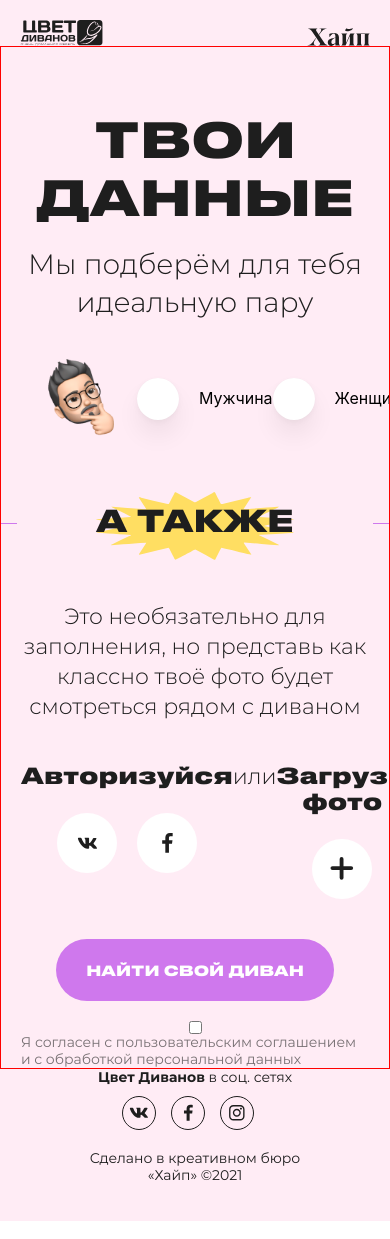
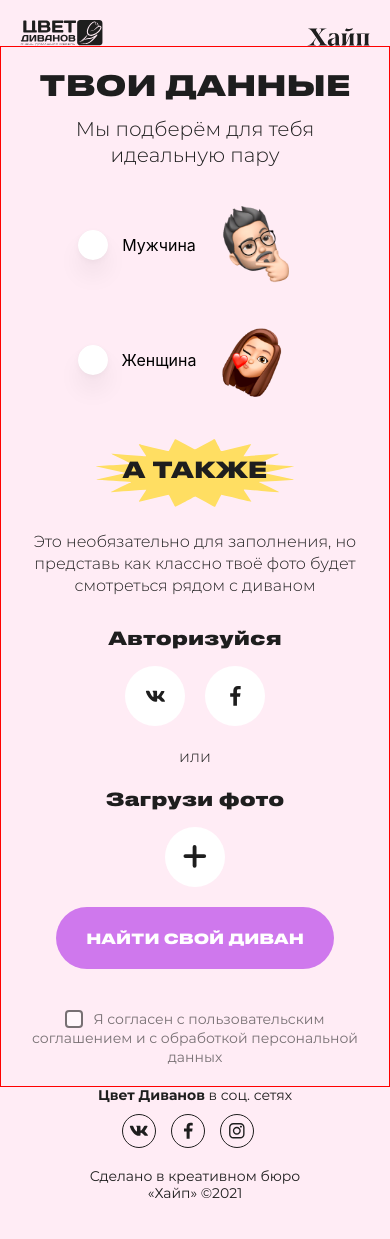
Before and after one commit to DianaIvanovna/color-of-sofas, a React app: page /settings in a window 390 px wide. Built offline with nearby package versions, Linux system fonts and the light colour scheme.

Commit message:
feact: adaptive section settings

```diff
--- a/src/pages/settings/settings.js
+++ b/src/pages/settings/settings.js
@@ -59,8 +59,10 @@ export default class Settings extends Component {
         </div>
         <button className={classes.button}>Найти свой диван</button>
 
-        <input className={classes.input__checkbox} type="checkbox" id="agreeInput" name="agreeInput" value="false" form="userForm"></input>
-        <label htmlFor="agreeInput" className={classes.input__agree}>Я согласен с пользовательским соглашением и с обработкой персональной данных </label>
+        <div className={classes.input__checkbox}>
+          <input type="checkbox" id="agreeInput" name="agreeInput" value="false" form="userForm"></input>
+          <label htmlFor="agreeInput" className={classes.input__agree}>Я согласен с пользовательским соглашением и с обработкой персональной данных </label>
+        </div>
 
       </section>
     )
--- a/src/pages/settings/settings.module.scss
+++ b/src/pages/settings/settings.module.scss
@@ -3,7 +3,7 @@
 .settings {
   @include margins;
   width: 100%;
-  max-width: 780px;
+  max-width: 1020px;
   height: 100%;
   display:flex;
   flex-direction: column;
@@ -21,6 +21,11 @@
   color: $text-color;
   margin: 62px 0 20px;
 
+
+  @media screen and (max-width:650px){
+    @include fontDrukCy( 28px, 34px);
+    margin: 20px 0 15px;
+  }
 }
 
 .subtitle {
@@ -28,6 +33,10 @@
   text-align: center;
   color: $text-color;
   margin: 0;
+
+  @media screen and (max-width:650px){
+    @include fontValueMontserrat(normal, 300, 20px, 26px);
+  }
 }
 
 .form {
@@ -36,6 +45,11 @@
   justify-content: space-around;
   width: 100%;
   margin: 20px 35px;
+
+  @media screen and (max-width:650px){
+    flex-direction: column;
+    align-items: center;
+  }
 }
 
 .form__image{
@@ -46,6 +60,16 @@
 .input {
   display: flex;
   align-items: center;
+
+  @media screen and (max-width:650px){
+    width: max-content;
+
+    &:first-of-type{
+      .form__image {
+        order: 3;
+      }
+    }
+  }
 }
 
 .input__agree {
@@ -53,12 +77,6 @@
   color: $text-color;
   opacity: 0.6;
 }
-
-// СТИЛИ ЧЕКБОКС
-
-
-
-
 
 // СТИЛИ ДЛЯ РАДИОКНОПКИ
 .radioButton {
@@ -71,6 +89,9 @@
 	position: relative;
 	padding: 0 0 0 62px;
 	cursor: pointer;
+  @media screen and (max-width:650px){
+    padding: 0 0 0 44px;
+  }
 }
 .radioButton + label:before {
 	content: '';
@@ -82,6 +103,11 @@
 	box-shadow: 0px 16px 24px rgba(0, 0, 0, 0.06), 0px 2px 6px rgba(0, 0, 0, 0.04), 0px 0px 1px rgba(0, 0, 0, 0.04);
 	border-radius: 50%;
 	background: #FFF;
+  @media screen and (max-width:650px){
+    top: -6px;
+    width: 30px;
+    height: 30px;
+  }
 }
 .radioButton + label:after {
 	content: '';
@@ -94,19 +120,95 @@
 	background: $border-attention;
 	opacity: 0;
 	transition: .2s;
+  @media screen and (max-width:650px){
+    top: 2px;
+	  left: 8px;
+    width: 14px;
+    height: 14px;
+  }
 }
 .radioButton:checked + label:after {
 	opacity: 1;
+}
+
+// СТИЛИ ЧЕКБОКС
+.input__checkbox {
+  position: relative;
+  margin: 20px 0px;
+  text-align: center;
+
+
+  input {
+    position: absolute;
+    z-index: -1;
+    opacity: 0;
+    margin: 10px 0 0 7px;
+  }
+
+  input + label {
+    position: relative;
+    padding: 0 0 0 28px;
+    cursor: pointer;
+  }
+
+  input:checked + label:before,
+  input:not(:checked) + label:before{
+      content: "";
+      position: absolute;
+      left: 0px;
+      top: 0px;
+      width: 18px;
+      height: 18px;
+      border: 2px solid $border-color;
+      background-color: #ffffff;
+      margin-right: 10px;
+      box-sizing: border-box;
+  }
+
+  input:checked + label:before,
+  input:not(:checked) + label:before {
+      border-radius: 4px;
+  }
+
+  input:checked + label:after,
+  input:not(:checked) + label:after {
+      content: "";
+      position: absolute;
+      -webkit-transition: all 0.2s ease;
+      -moz-transition: all 0.2s ease;
+      -o-transition: all 0.2s ease;
+      transition: all 0.2s ease;
+  }
+
+  input:checked + label:after,
+  input:not(:checked) + label:after {
+      left: 3px;
+      top: 4px;
+      width: 10px;
+      height: 5px;
+      border-radius: 1px;
+      border-left: 2px solid $border-color;
+      border-bottom: 2px solid $border-color;
+      -webkit-transform: rotate(-45deg);
+      -moz-transform: rotate(-45deg);
+      -o-transform: rotate(-45deg);
+      -ms-transform: rotate(-45deg);
+      transform: rotate(-45deg);
+  }
+
+  input:not(:checked) + label:after {
+      opacity: 0;
+  }
+
+  input:checked + label:after {
+      opacity: 1;
+  }
 }
 
 .caption {
   position: relative;
   z-index: 2;
   @include fontDrukCy( 30px, 36px);
-  font-weight: 999;
-  font-size: 30px;
-  line-height: 36px;
-  text-align: center;
   text-transform: uppercase;
   color: $text-color;
 
@@ -132,6 +234,13 @@
       right: -14px;
       margin-left: 65px;
   }
+
+  @media screen and (max-width:650px){
+    @include fontDrukCy( 22px, 26px);
+    &::before, &::after {
+      display: none;
+    }
+  }
 }
 
 .caption__back {
@@ -141,6 +250,10 @@
   height: 70px;
   top: -10px;
   left: calc(50% - 100px);
+
+  @media screen and (max-width:650px){
+    top: -70%;
+  }
 }
 
 .text {
@@ -149,6 +262,12 @@
   text-align: center;
   color: #1E1E1E;
   margin: 40px 0;
+
+  @media screen and (max-width:650px){
+    @include fontValueMontserrat(normal, 300, 16px, 22px);
+
+    margin: 30px 0;
+  }
 }
 
 .download {
@@ -157,12 +276,22 @@
   align-items: flex-start;
   justify-content: space-around;
   margin-bottom: 40px;
+
+  @media screen and (max-width:650px){
+    flex-direction: column;
+    align-items: center;
+    margin-bottom: 0px;
+  }
 }
 
 .download__item {
   display: flex;
   flex-direction: column;
-  align-items: center
+  align-items: center;
+
+  @media screen and (max-width:650px){
+    margin-bottom: 20px;
+  }
 }
 
 .download__title{
@@ -171,12 +300,22 @@
   color: $text-color;
   margin: 0;
   margin-bottom: 25px;
+
+  @media screen and (max-width:650px){
+    @include fontDrukCy( 18px, 22px);
+    margin-bottom: 17px;
+  }
+
 }
 
 .icons {
   display: flex;
   .download__icon:first-of-type{
     margin-right: 20px;
+  }
+
+  &:hover {
+    cursor: pointer;
   }
 }
 
@@ -185,6 +324,12 @@
   text-align: center;
   color: $text-color;
   margin: 0;
+
+  @media screen and (max-width:650px){
+    @include fontValueMontserrat(normal, 300, 16px, 22px);
+
+    margin-bottom: 20px;
+  }
 }
 
 .download__icon{
```
